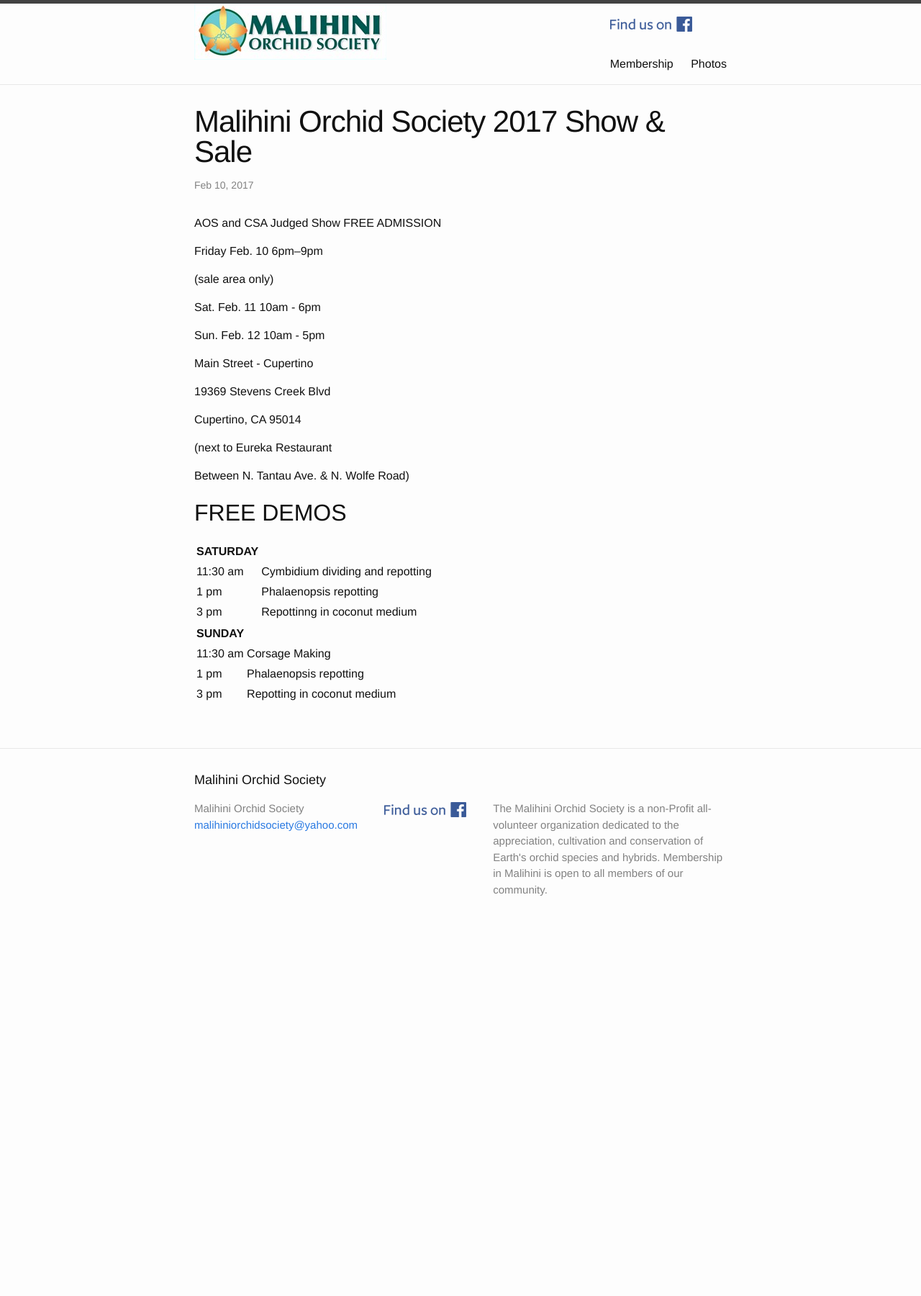
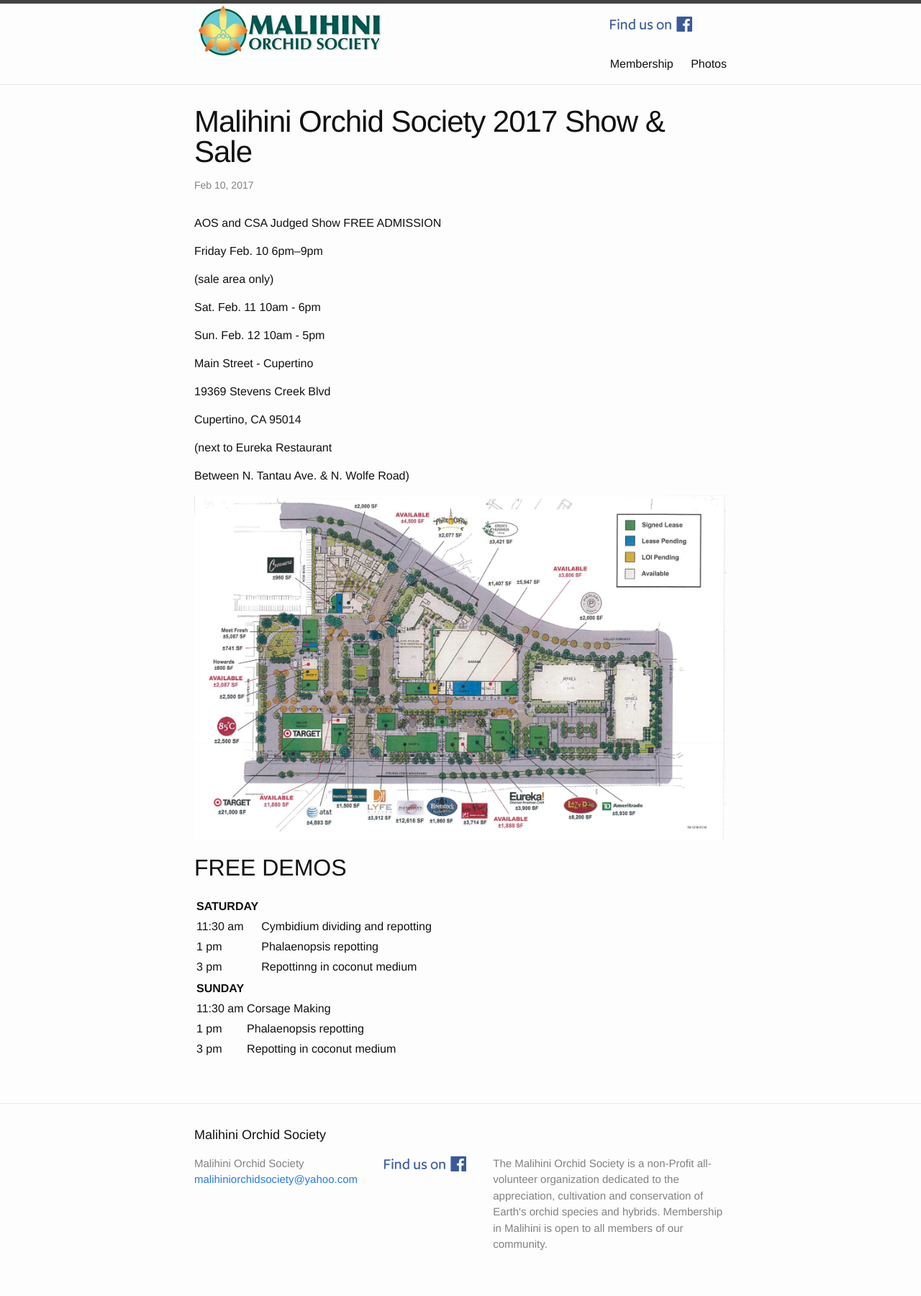
Before and after one commit to malihini/malihini.github.io, a Jekyll site: the page built from event/_posts/2017-02-10-MOS-Show.md, in a window 1280 px wide. Shown: the whole page at 72% size. Built offline with Jekyll 4.4.1, drawn with Linux system fonts in a browser that asks for light colours; before the commit the page ends 1307 px from its top, so only the background shows below that.

Commit message:
Map for show.

```diff
--- a/event/_posts/2017-02-10-MOS-Show.md
+++ b/event/_posts/2017-02-10-MOS-Show.md
@@ -24,6 +24,8 @@
 
 Between N. Tantau Ave. & N. Wolfe Road)
 
+![Map](/img/MOS-2017-map.jpg)
+
 ## FREE DEMOS
 
 | SATURDAY |
```
